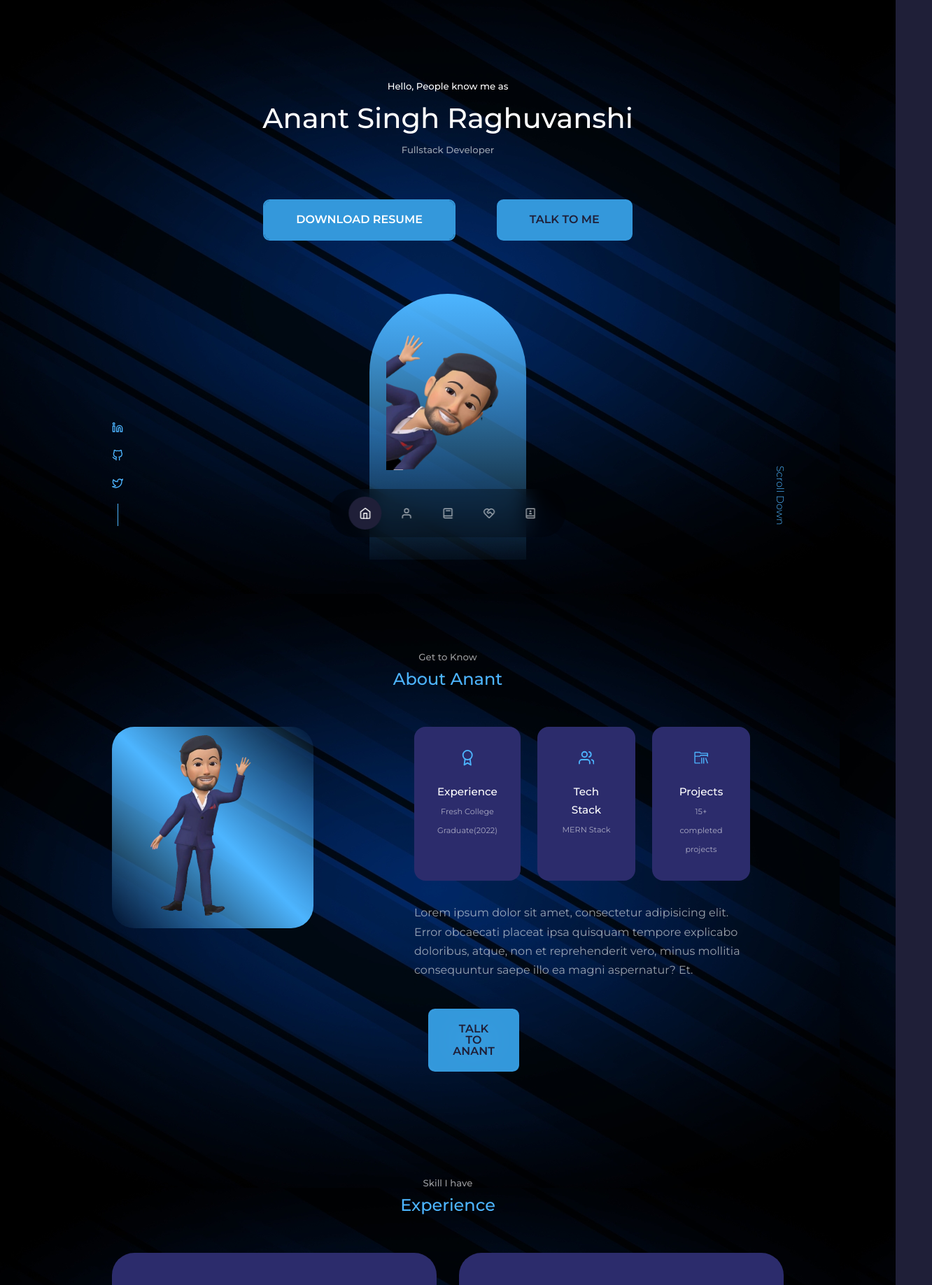
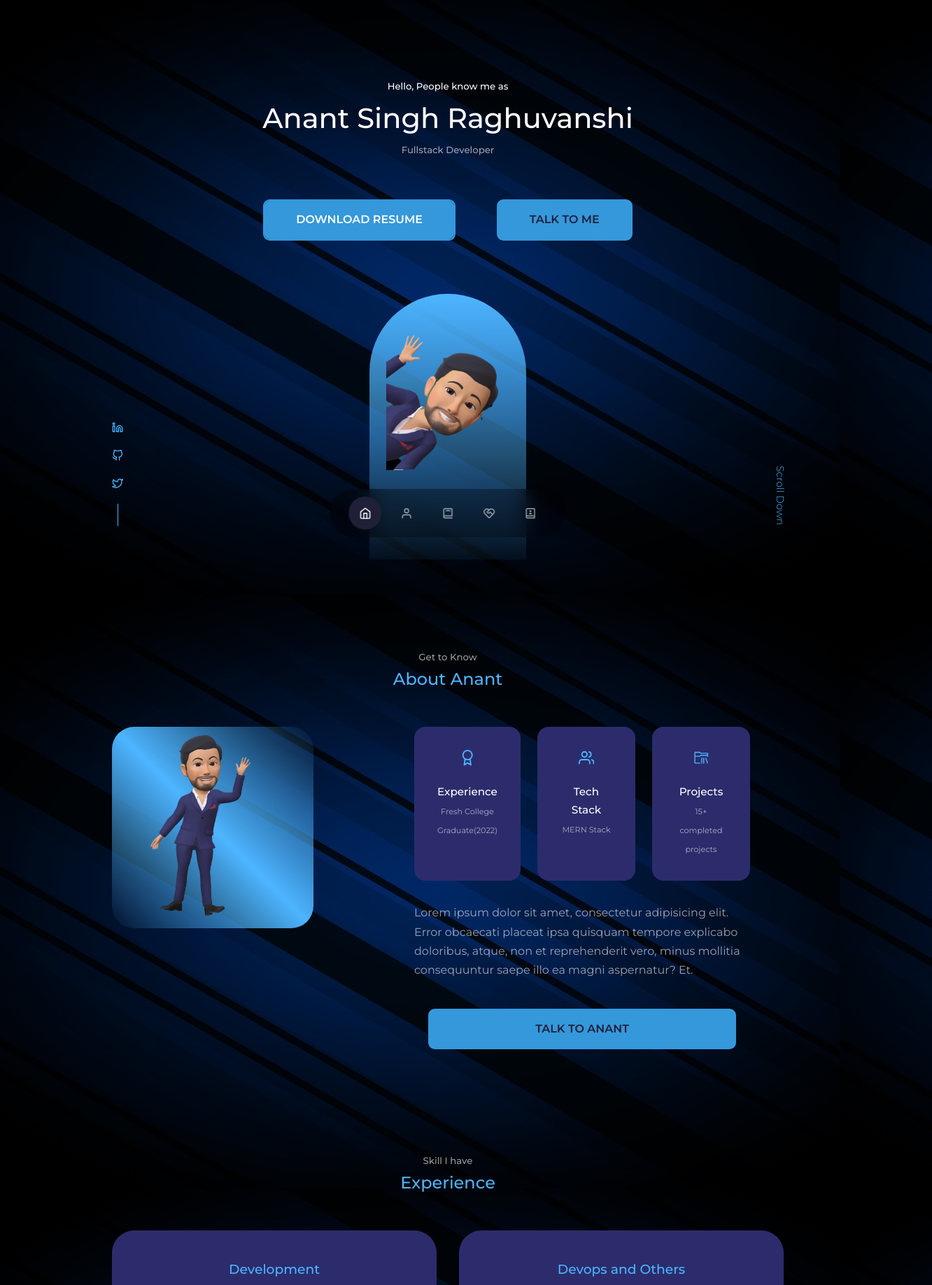
Before and after one commit to anantraghuvanshi/theanantraghuvanshi, a React (Create React App) app in the folder anant-portfolio/: page / in a window 1280 px wide. Shown: the top 1837 px of the page at 70% size, 1332 px wide, since content can reach past the window. Built offline with nearby package versions, Linux system fonts and the light colour scheme.

Commit message:
index.css update

```diff
--- a/anant-portfolio/src/index.css
+++ b/anant-portfolio/src/index.css
@@ -114,6 +114,7 @@ a:hover{
     outline: 0;
     }
     .third {
+        width: auto;
   border-color: #3498db;
   color: #fff;
   box-shadow: 0 0 40px 40px #3498db inset, 0 0 0 0 #3498db;
@@ -126,6 +127,7 @@ a:hover{
 /* ======BUTTON EFFECT CLOSES HERE=======*/
 
 .btn-primary{
+    width: auto;
     background-color: var(--color-primary);
     color: var(--color-bg);
 }
```
